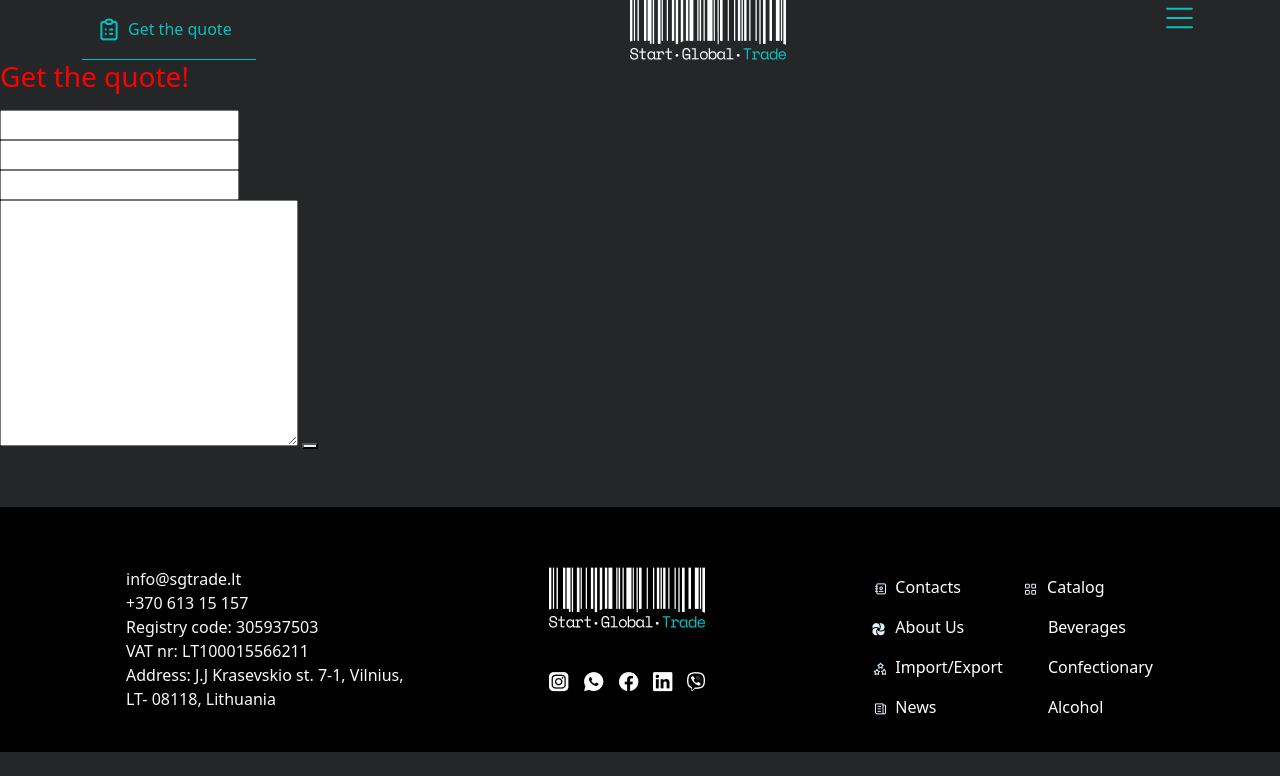
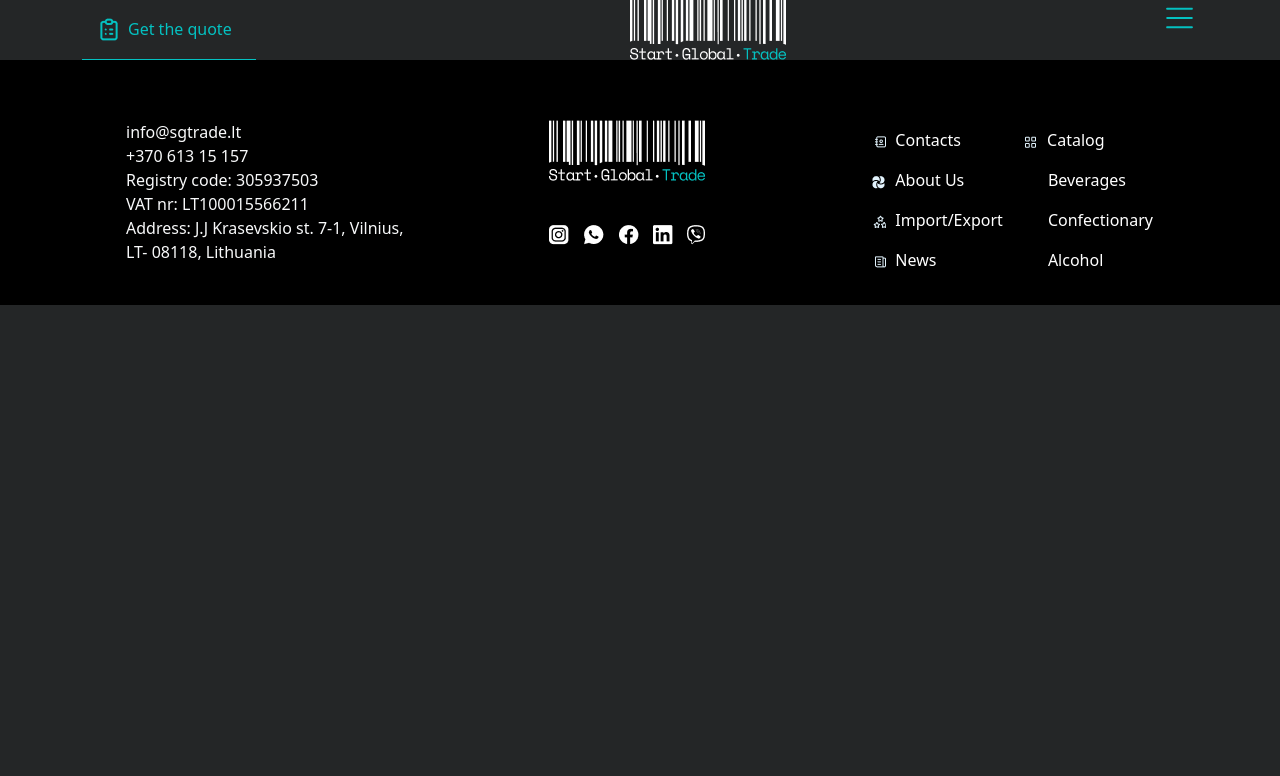
Before and after one commit to denis010601/teamwork, a Django app: page /quate/ in a window 1280 px wide. Shown: the part 24-800 px from the top of the page. Run offline with Django 4.2, Linux system fonts and the light colour scheme.

Commit message:
Quote 19.12.2023

```diff
--- a/quote/templates/quote/index.html
+++ b/quote/templates/quote/index.html
@@ -3,17 +3,5 @@
 
 
 {% block content %}
-<div class="">
-    <div class="layout">
-                    <h3 class="text">Get the quote!</h3>
-                    <p></p>
-                    <form action="">
-                        <input type="text">
-                        <input type="text">
-                        <input type="text">
-                        <textarea name="" id="" cols="30" rows="10"></textarea>
-                        <button type="submit"></button>
-                    </form>
-    </div>
 
 {% endblock %}
--- a/static/style.css
+++ b/static/style.css
@@ -213,41 +213,3 @@ a {
   margin-right: 30px;
 
 }
-
-
-
-
-.body_quote {
-    width: 477.42px;
-    height: 744.6px;
-    top: 190px;
-    left: -707px;
-    padding: 44px, 45px, 44px, 45px;
-    gap: 40px;
-
-}
-
-.layout {
-    width: 387.42px;
-    height: 447px;
-    gap: 20px;
-
-}
-
-.typography {
-    font-family: Playfair Display;
-    font-size: 54px;
-    font-weight: 500;
-    line-height: 58px;
-    letter-spacing: 0em;
-    text-align: center;
-}
-.colors {
-    background: linear-gradient(0deg, #04C1C1, #04C1C1);
-    linear-gradient(0deg, #FFFFFF, #FFFFFF);
-    width: 100px;
-    height: 100px;
-}
-.text {
-    color: red;
-}
```
Also changed, not shown: html_template/index.html (added, +36 -0 lines), html_template/style.css (added, +43 -0 lines).
